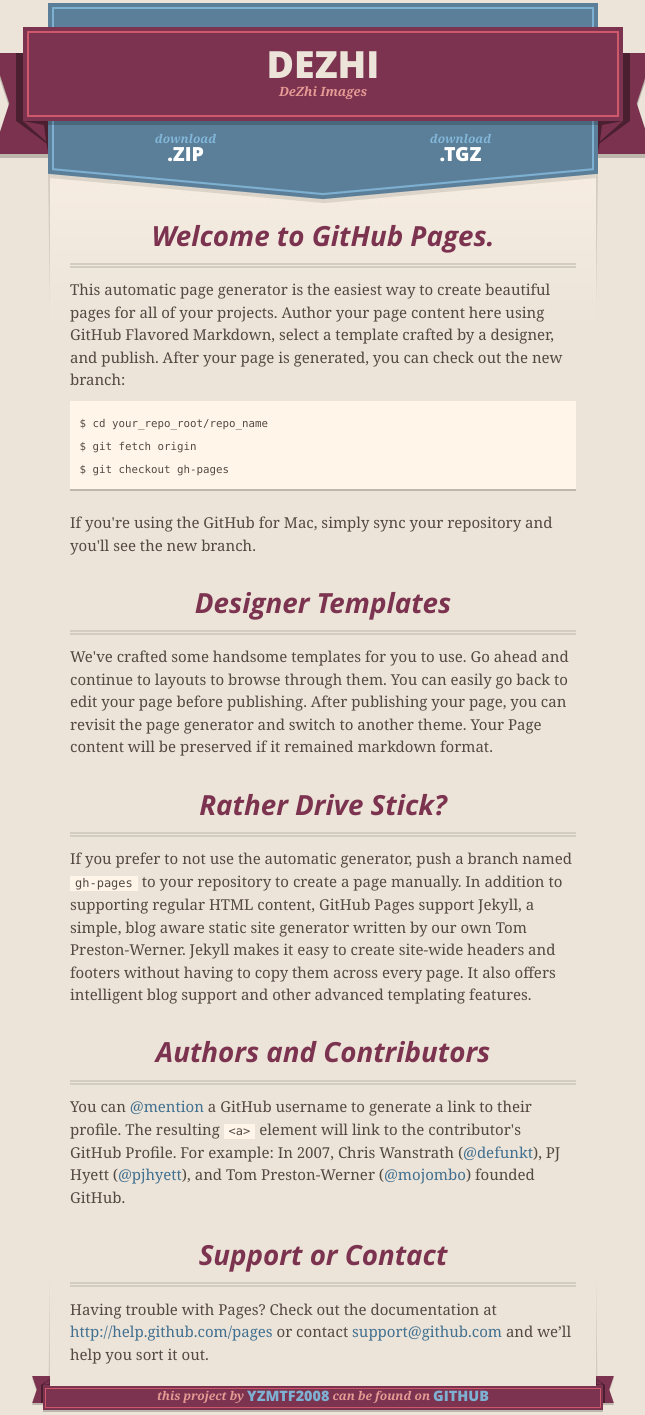
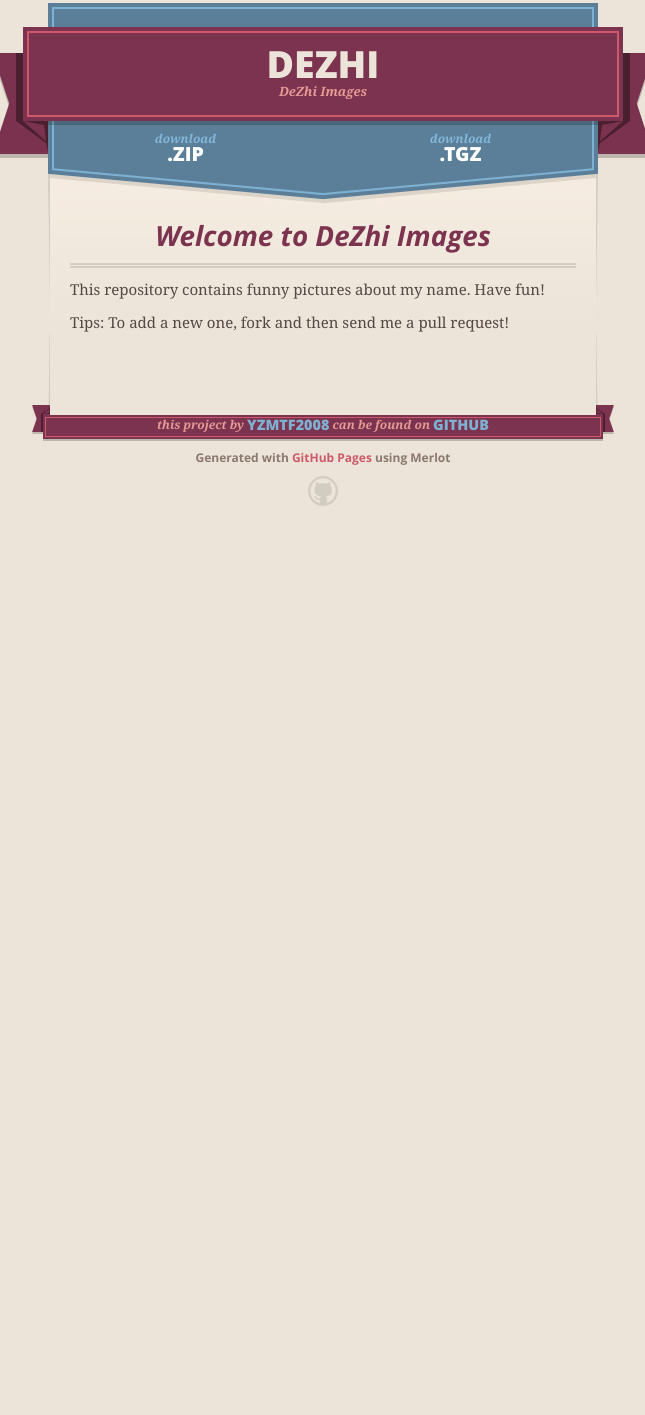
Before and after one commit to andyfangdzarchive/DeZhi, a plain HTML site: page index.html in a window 1280 px wide. Shown: the part 11-1426 px from the top of the page, without its empty margins (317-962 px from the left). After the commit the page ends 800 px from the top, so only its background shows below. Drawn offline with nearby package versions, Linux system fonts and the light colour scheme.

```diff
--- a/index.html
+++ b/index.html
@@ -46,37 +46,12 @@
 
 
       <section id="main_content">
-        <h3>
-<a name="welcome-to-github-pages" class="anchor" href="#welcome-to-github-pages"><span class="octicon octicon-link"></span></a>Welcome to GitHub Pages.</h3>
+        <h2>
+<a name="welcome-to-dezhi-images" class="anchor" href="#welcome-to-dezhi-images"><span class="octicon octicon-link"></span></a>Welcome to DeZhi Images</h2>
 
-<p>This automatic page generator is the easiest way to create beautiful pages for all of your projects. Author your page content here using GitHub Flavored Markdown, select a template crafted by a designer, and publish. After your page is generated, you can check out the new branch:</p>
+<p>This repository contains funny pictures about my name. Have fun!</p>
 
-<pre><code>$ cd your_repo_root/repo_name
-$ git fetch origin
-$ git checkout gh-pages
-</code></pre>
-
-<p>If you're using the GitHub for Mac, simply sync your repository and you'll see the new branch.</p>
-
-<h3>
-<a name="designer-templates" class="anchor" href="#designer-templates"><span class="octicon octicon-link"></span></a>Designer Templates</h3>
-
-<p>We've crafted some handsome templates for you to use. Go ahead and continue to layouts to browse through them. You can easily go back to edit your page before publishing. After publishing your page, you can revisit the page generator and switch to another theme. Your Page content will be preserved if it remained markdown format.</p>
-
-<h3>
-<a name="rather-drive-stick" class="anchor" href="#rather-drive-stick"><span class="octicon octicon-link"></span></a>Rather Drive Stick?</h3>
-
-<p>If you prefer to not use the automatic generator, push a branch named <code>gh-pages</code> to your repository to create a page manually. In addition to supporting regular HTML content, GitHub Pages support Jekyll, a simple, blog aware static site generator written by our own Tom Preston-Werner. Jekyll makes it easy to create site-wide headers and footers without having to copy them across every page. It also offers intelligent blog support and other advanced templating features.</p>
-
-<h3>
-<a name="authors-and-contributors" class="anchor" href="#authors-and-contributors"><span class="octicon octicon-link"></span></a>Authors and Contributors</h3>
-
-<p>You can <a href="https://github.com/blog/821" class="user-mention">@mention</a> a GitHub username to generate a link to their profile. The resulting <code>&lt;a&gt;</code> element will link to the contributor's GitHub Profile. For example: In 2007, Chris Wanstrath (<a href="https://github.com/defunkt" class="user-mention">@defunkt</a>), PJ Hyett (<a href="https://github.com/pjhyett" class="user-mention">@pjhyett</a>), and Tom Preston-Werner (<a href="https://github.com/mojombo" class="user-mention">@mojombo</a>) founded GitHub.</p>
-
-<h3>
-<a name="support-or-contact" class="anchor" href="#support-or-contact"><span class="octicon octicon-link"></span></a>Support or Contact</h3>
-
-<p>Having trouble with Pages? Check out the documentation at <a href="http://help.github.com/pages">http://help.github.com/pages</a> or contact <a href="mailto:support@github.com">support@github.com</a> and we’ll help you sort it out.</p>
+<p>Tips: To add a new one, fork and then send me a pull request!</p>
       </section>
 
       <footer>
```
Also changed, not shown: params.json (+1 -1 lines).
